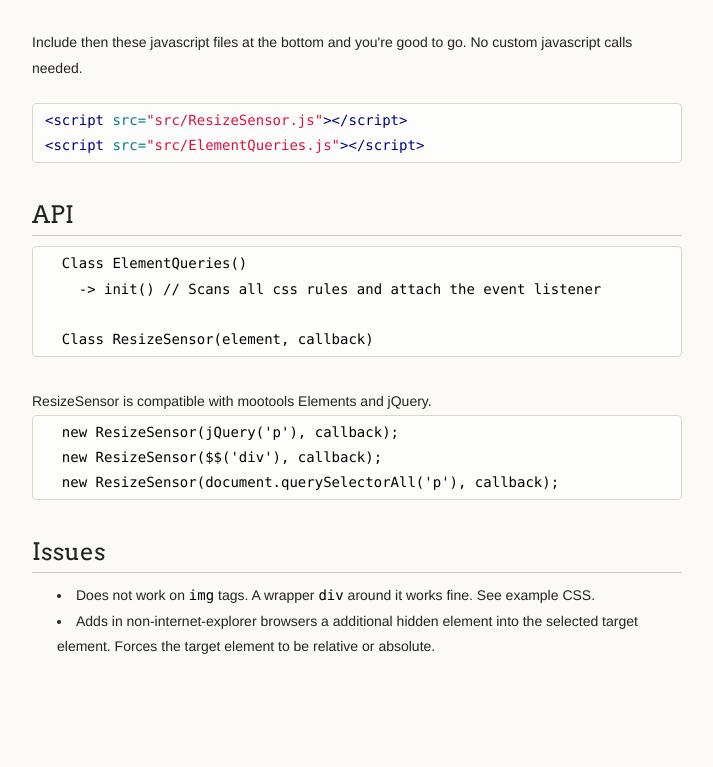
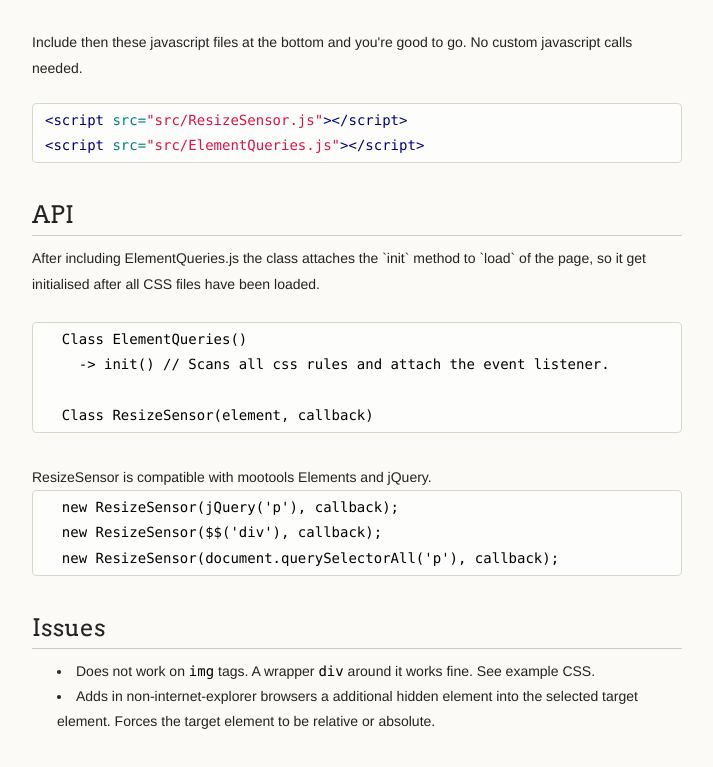
Before and after one commit to marcj/css-element-queries, a plain HTML site: page index.html in a window 1280 px wide. Shown: the part 2205-2972 px from the top of the page, without its empty margins (278-991 px from the left). Before the commit the page ends 2936 px from the top, so only its background shows below. Drawn offline with Linux system fonts and the light colour scheme.

Commit message:
Added more info

```diff
--- a/index.html
+++ b/index.html
@@ -295,9 +295,13 @@ Drag the gray line at the right to see it in action.
 
 <h2>
 <a name="api" class="anchor" href="#api"><span class="octicon octicon-link"></span></a>API</h2>
+
+After including ElementQueries.js the class attaches the `init` method to `load` of the page,
+so it get initialised after all CSS files have been loaded.<br />
+<br />
 <div class="highlight highlight-html"><pre>
   Class ElementQueries()
-    -> init() // Scans all css rules and attach the event listener
+    -> init() // Scans all css rules and attach the event listener.
 
   Class ResizeSensor(element, callback)
 </pre>
```
